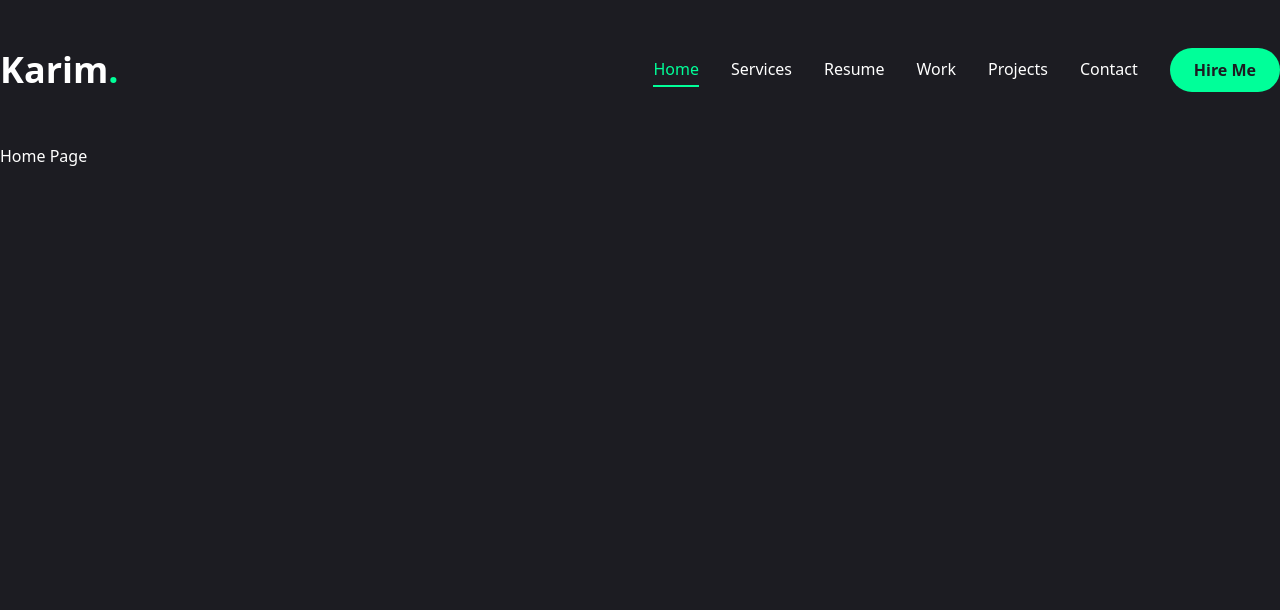
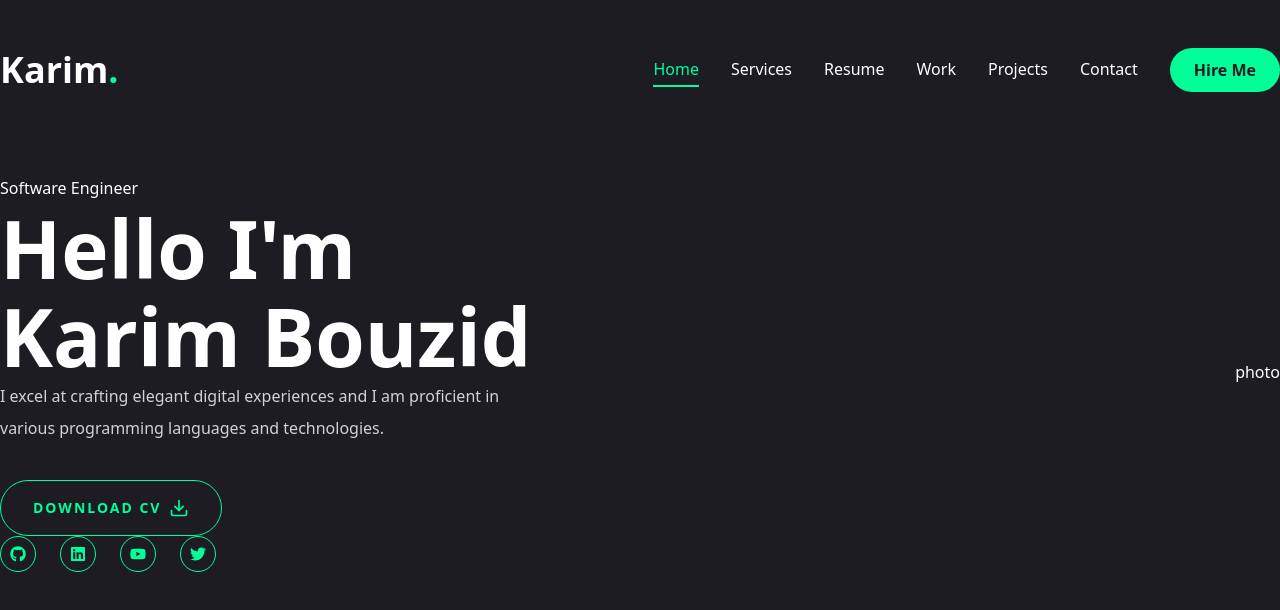
Before and after one commit to Karim-bz/personal-portfolio-v2, a Next.js app: page / in a window 1280 px wide. Shown: the top 610 px of the page. Built offline with nearby package versions, Linux system fonts and the light colour scheme.

Commit message:
working on home page UI

```diff
--- a/app/globals.css
+++ b/app/globals.css
@@ -18,4 +18,16 @@
   body {
     @apply font-primary bg-primary text-white leading-loose;
   }
+
+  .h1 {
+    @apply text-[48px] xl:text-[80px] leading-[1.1] font-semibold;
+  }
+
+  .h2 {
+    @apply text-[36px] xl:text-[48px] leading-[1.1] font-semibold;
+  }
+
+  .h3 {
+    @apply text-[20px] xl:text-[24px] leading-[1.1] font-semibold;
+  }
 }
--- a/app/page.jsx
+++ b/app/page.jsx
@@ -1,5 +1,47 @@
+import { Button } from "@/components/ui/button";
+import { FiDownload } from "react-icons/fi";
+import Social from "../components/Social";
+
 const Home = () => {
-  return <div>Home Page</div>;
+  return (
+    <section className="h-full">
+      <div className="container mx-auto h-full">
+        <div className="flex flex-col xl:flex-row items-center justify-between xl:pt-8 xl:pb-24">
+          <div className="text-center xl:text-left">
+            <span>Software Engineer</span>
+            <h1 className="h1">
+              Hello I'm <br /> <span>Karim Bouzid</span>
+            </h1>
+            <p className="max-w-[500px] mb-9 text-white/80">
+              I excel at crafting elegant digital experiences and I am
+              proficient in various programming languages and technologies.
+            </p>
+            {/* btn and socials */}
+            <div>
+              <Button
+                variant="outline"
+                size="lg"
+                className="uppercase flex items-center gap-2"
+              >
+                <span>Download CV</span>
+                <FiDownload className="text-xl" />
+              </Button>
+              <div className="mb-8 xl:mb-0">
+                <Social
+                  containerStyles="flex gap-6"
+                  iconStyles="w-9 h-9 border border-accent rounded-full
+                   flex justify-center items-center text-accent text-base
+                   hover:bg-accent hover:text-primary
+                   hover:transition-all duration-500"
+                />
+              </div>
+            </div>
+          </div>
+          <div>photo</div>
+        </div>
+      </div>
+    </section>
+  );
 };
 
 export default Home;
--- /dev/null
+++ b/components/Social.jsx
@@ -0,0 +1,24 @@
+import Link from "next/link";
+import { FaGithub, FaLinkedin, FaYoutube, FaTwitter } from "react-icons/fa";
+
+const socials = [
+  { icon: <FaGithub />, path: "" },
+  { icon: <FaLinkedin />, path: "" },
+  { icon: <FaYoutube />, path: "" },
+  { icon: <FaTwitter />, path: "" },
+];
+const Social = ({ containerStyles, iconStyles }) => {
+  return (
+    <div className={containerStyles}>
+      {socials.map((item, index) => {
+        return (
+          <Link key={index} href={item.path} className={iconStyles}>
+            {item.icon}
+          </Link>
+        );
+      })}
+    </div>
+  );
+};
+
+export default Social;
```
